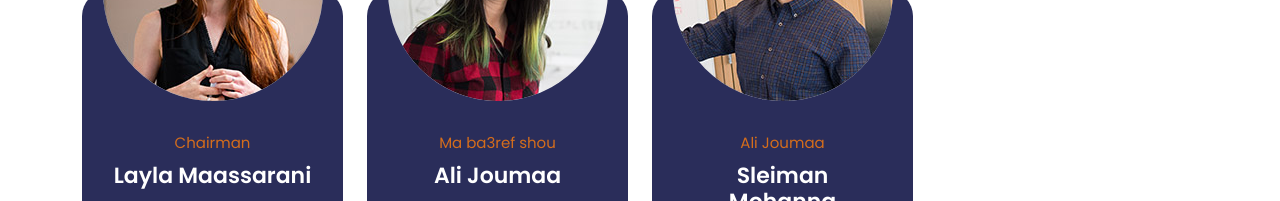
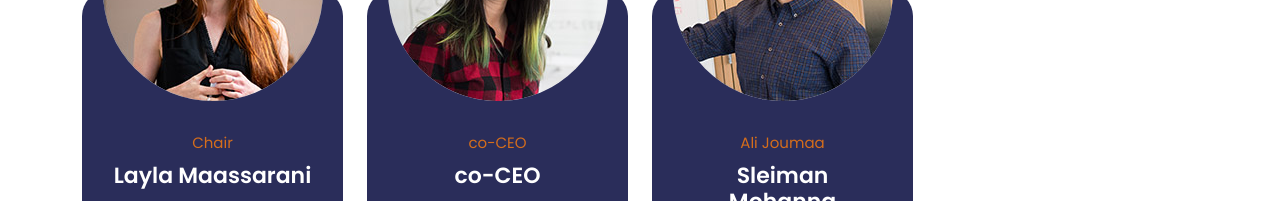
Before and after one commit to joumaaAli/connectology, a plain HTML site: page index.html in a window 1280 px wide. Shown: the part 2960-3161 px from the top of the page. Drawn offline with nearby package versions, Linux system fonts and the light colour scheme.

Commit message:
modified

```diff
--- a/index.html
+++ b/index.html
@@ -494,7 +494,7 @@ Connectology’s 5G network is designed to provide lightning fast connectivity f
             <div class="team-member">
               <div class="main-content">
                 <img src="assets/images/member-01.jpg" alt="" />
-                <span class="category">Chairman</span>
+                <span class="category">Chair</span>
                 <h4>Layla Maassarani</h4>
                 <ul class="social-icons">
                   <li>
@@ -514,8 +514,8 @@ Connectology’s 5G network is designed to provide lightning fast connectivity f
             <div class="team-member">
               <div class="main-content">
                 <img src="assets/images/member-02.jpg" alt="" />
-                <span class="category">Ma ba3ref shou</span>
-                <h4>Ali Joumaa</h4>
+                <span class="category">co-CEO</span>
+                <h4>co-CEO</h4>
                 <ul class="social-icons">
                   <li>
                     <a href="#"><i class="fab fa-facebook"></i></a>
```
